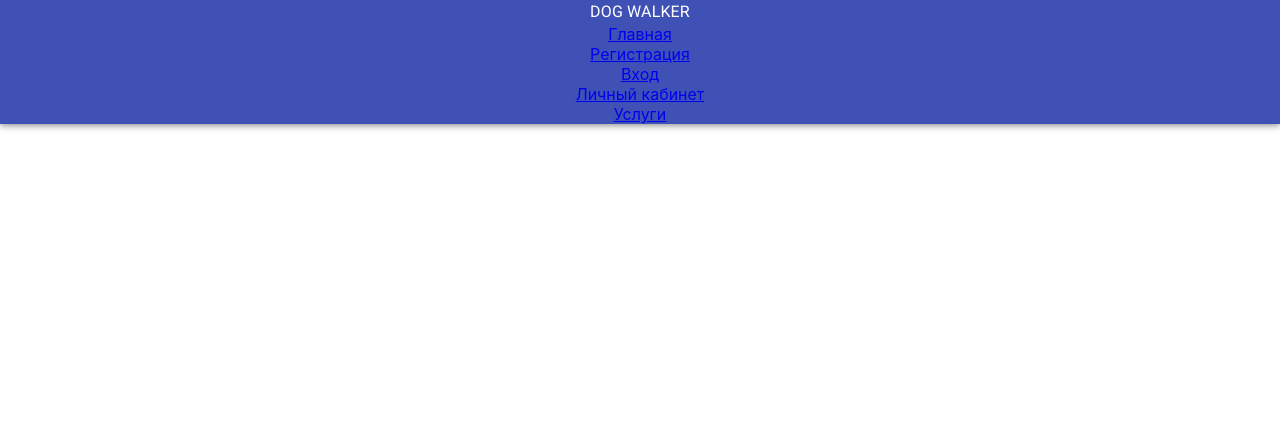
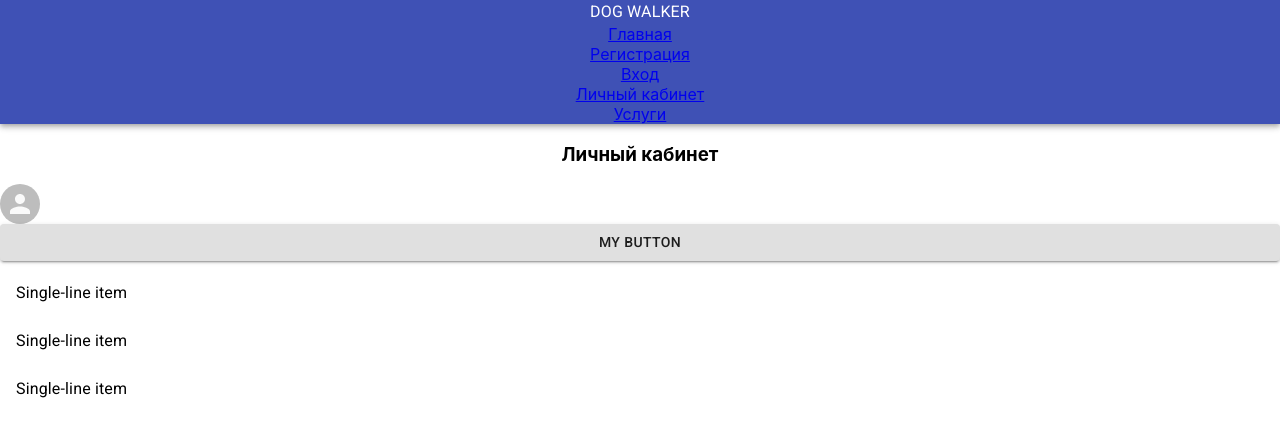
Before and after one commit to PAVAleksei/Doggy-walker, a React (Create React App) app in the folder client/: page /account in a window 1280 px wide. Shown: the top 436 px of the page. Built offline with nearby package versions, Linux system fonts and the light colour scheme.

Commit message:
commit for pull

```diff
--- a/client/public/index.html
+++ b/client/public/index.html
@@ -1,5 +1,5 @@
 <!DOCTYPE html>
-<html lang="en">
+<html lang="ru">
   <head>
     <meta charset="utf-8" />
     <link rel="icon" href="%PUBLIC_URL%/favicon.ico" />
--- a/client/src/App.js
+++ b/client/src/App.js
@@ -14,21 +14,27 @@ function App() {
 				<Header />
 
 				<Switch>
+
 					<Route exact path="/">
 						<MainPage />
 					</Route>
+
 					<Route path="/register">
 						<Register />
 					</Route>
+
 					<Route path="/login">
 						<Login />
 					</Route>
+
 					<Route path="/account">
 						<Account />
 					</Route>
+
 					<Route path="/services">
 						<Services />
 					</Route>
+
 				</Switch>
 			</Router>
 		</div>
--- a/client/src/components/Account/Account.js
+++ b/client/src/components/Account/Account.js
@@ -1,11 +1,38 @@
+import { Button, Avatar, List, ListItem, ListItemText, Divider } from '@material-ui/core'
+import React from 'react'
+
 
 function Account() {
-  return (
-    <div>
-      <h3>Личный кабинет</h3>
 
-    </div>
-  );
+	const [dense, setDense] = React.useState(false);
+	const [secondary, setSecondary] = React.useState(false);
+
+	function generate(element) {
+		return [0, 1, 2].map((value) =>
+			React.cloneElement(element, {
+				key: value,
+			}),
+		);
+	}
+
+
+	return (
+		<div>
+			<h3>Личный кабинет</h3>
+			<Avatar />
+			<Button fullWidth variant='contained' disabled={false}> my button </Button>
+            <List dense={dense}>
+						{generate(
+                <ListItem>
+                  <ListItemText
+                    primary="Single-line item"
+                    secondary={secondary ? 'Secondary text' : null}
+                  />
+                </ListItem>,
+               )}
+            </List>
+		</div>
+	);
 }
 
 export default Account;
--- a/client/src/components/Header/Header.js
+++ b/client/src/components/Header/Header.js
@@ -2,10 +2,10 @@ import { AppBar, Typography } from '@material-ui/core';
 import { Link } from 'react-router-dom';
 import styles from './header.module.css';
 
- function Header () {
+function Header() {
 
 	return (
-    <AppBar position="fixed">
+		<AppBar position="static">
 			<Typography>DOG WALKER</Typography>
 			<div className={styles.wrap}>
 				<Link className="links" to="/">Главная</Link>
```
Also changed, not shown: 1 other file (tests, documents, lock files or other folders). Lines whose indentation alone changed are shown as unchanged.
